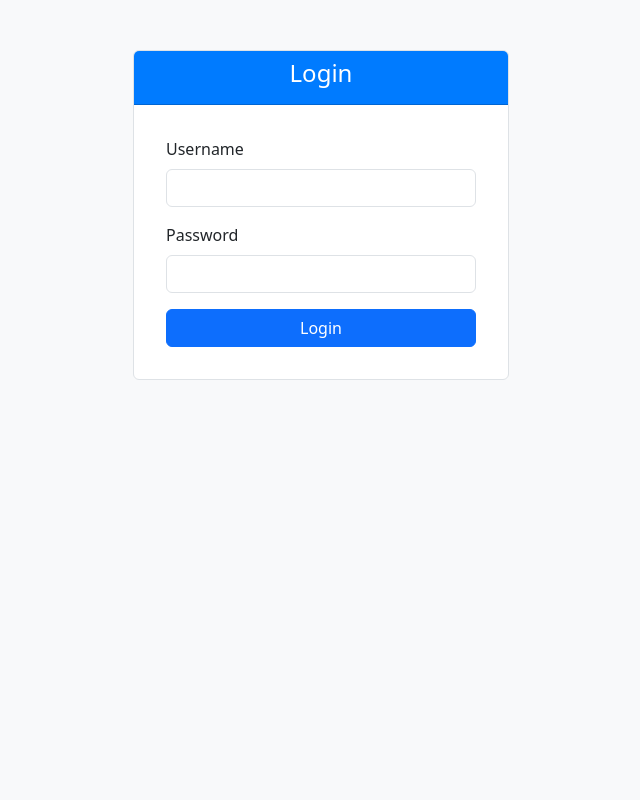
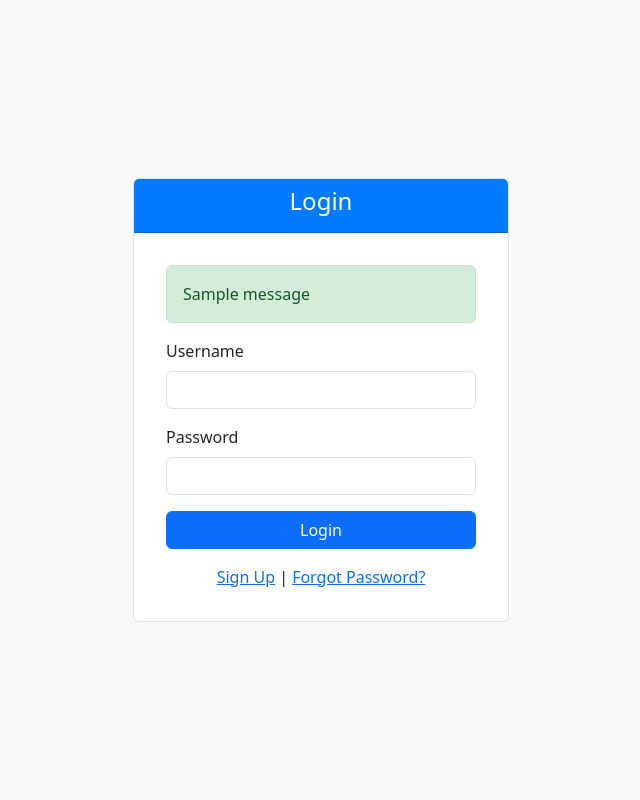
Before and after one commit to KiraSev7/Flask-login-app, a Flask app: page / in a window 1280 px wide. Shown: the whole page, without its empty margins (319-959 px from the left). Run offline with Flask 3, Linux system fonts and the light colour scheme; one stand-in notice (Sample message) is shown.

Commit message:
Update login.html

```diff
--- a/flask_login_app/templates/login.html
+++ b/flask_login_app/templates/login.html
@@ -12,15 +12,18 @@
     <link rel="icon" type="image/x-icon" href="/static/favicon.ico">
     <!-- Manifest -->
     <link rel="manifest" href="/static/site.webmanifest">
-    <!-- Bootstrap CSS -->
     <link href="https://cdn.jsdelivr.net/npm/bootstrap@5.3.3/dist/css/bootstrap.min.css" rel="stylesheet">
     <style>
         body {
             background-color: #f8f9fa;
+            display: flex;
+            justify-content: center;
+            align-items: center;
+            height: 100vh;
+            margin: 0;
         }
         .container {
             max-width: 400px;
-            margin-top: 50px;
         }
         .card {
             border: 1px solid #dee2e6;
@@ -36,6 +39,26 @@
         .form-control {
             border-radius: 0.375rem;
         }
+        .alert-custom {
+            border-radius: 0.375rem;
+            padding: 1rem;
+            margin-bottom: 1rem;
+        }
+        .alert-custom.error {
+            background-color: #f8d7da;
+            color: #721c24;
+            border-color: #f5c6cb;
+        }
+        .alert-custom.success {
+            background-color: #d4edda;
+            color: #155724;
+            border-color: #c3e6cb;
+        }
+        .alert-custom.info {
+            background-color: #d1ecf1;
+            color: #0c5460;
+            border-color: #bee5eb;
+        }
     </style>
 </head>
 <body>
@@ -45,11 +68,15 @@
                 <h4>Login</h4>
             </div>
             <div class="card-body">
-                {% if error %}
-                    <div class="alert alert-danger" role="alert">
-                        {{ error }}
-                    </div>
-                {% endif %}
+                {% with messages = get_flashed_messages(with_categories=true) %}
+                    {% if messages %}
+                        {% for category, message in messages %}
+                            <div class="alert alert-custom {{ category }}">
+                                {{ message }}
+                            </div>
+                        {% endfor %}
+                    {% endif %}
+                {% endwith %}
                 <form method="post">
                     <div class="mb-3">
                         <label for="username" class="form-label">Username</label>
@@ -61,6 +88,9 @@
                     </div>
                     <button type="submit" class="btn btn-primary w-100">Login</button>
                 </form>
+                <div class="mt-3 text-center">
+                    <a href="{{ url_for('signup') }}">Sign Up</a> | <a href="#">Forgot Password?</a>
+                </div>
             </div>
         </div>
     </div>
```
